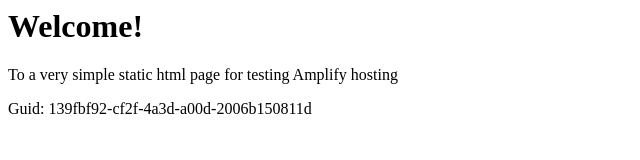
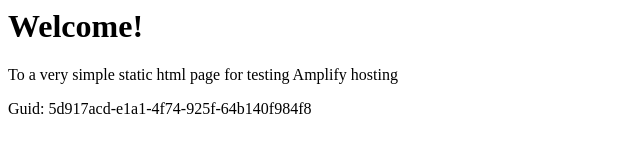
Before and after one commit to aws-aemilia-kix/Github-PR-Commit-Integration-Test-DoNotTouch-Gith-BKMSSQOA-v1-preprod-ap-northeast-3, a website: page src/index.html in a window 1280 px wide. Shown: the full height of the page, 0-640 px from the left. Drawn offline with Linux system fonts and the light colour scheme.

Commit message:
commit from integ tests

```diff
--- a/src/index.html
+++ b/src/index.html
@@ -12,6 +12,6 @@
 <body>
     <h1>Welcome!</h1>
     <p>To a very simple static html page for testing Amplify hosting</p>
-    <p>Guid: 139fbf92-cf2f-4a3d-a00d-2006b150811d</p></body>
+    <p>Guid: 5d917acd-e1a1-4f74-925f-64b140f984f8</p></body>
 
 </html>
```
